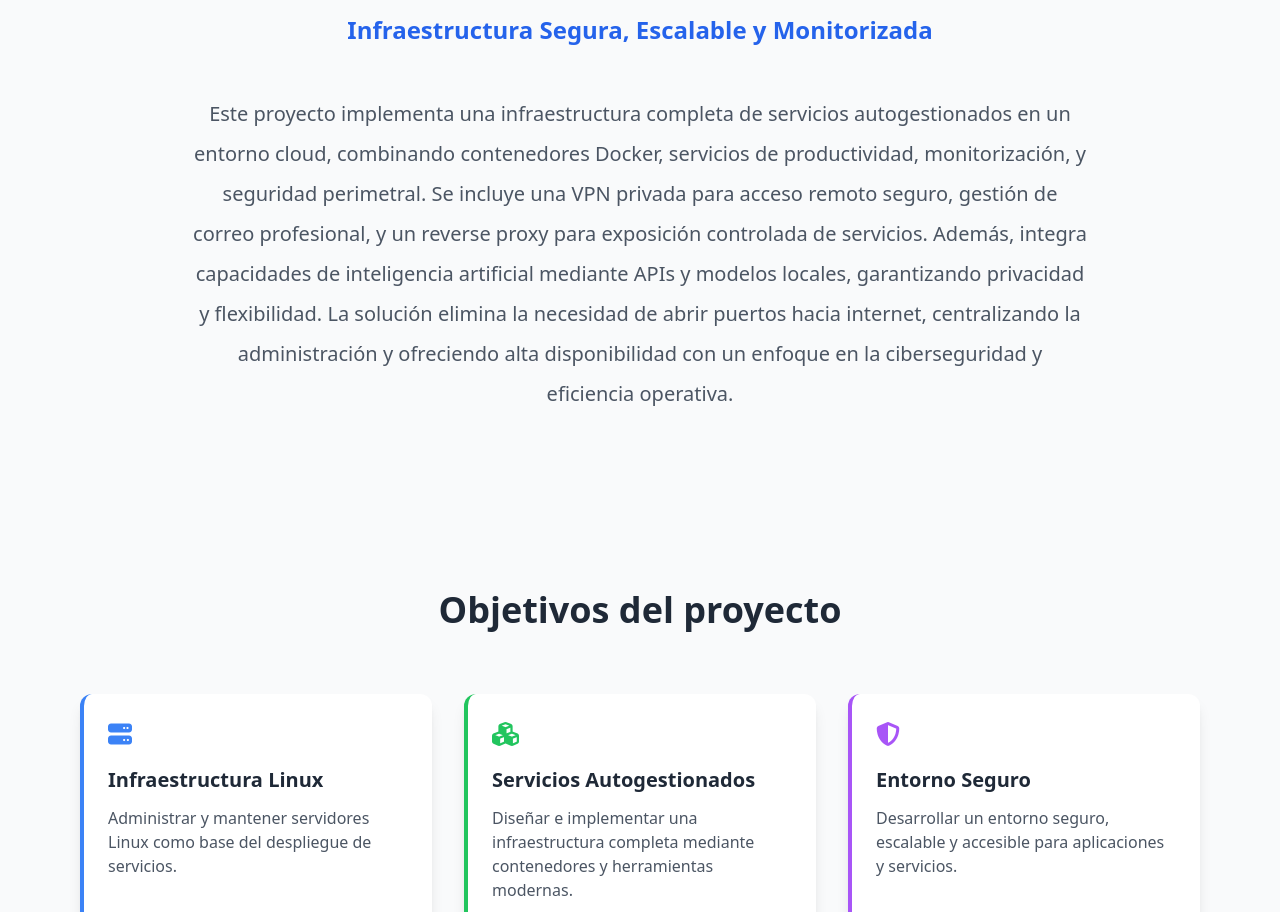
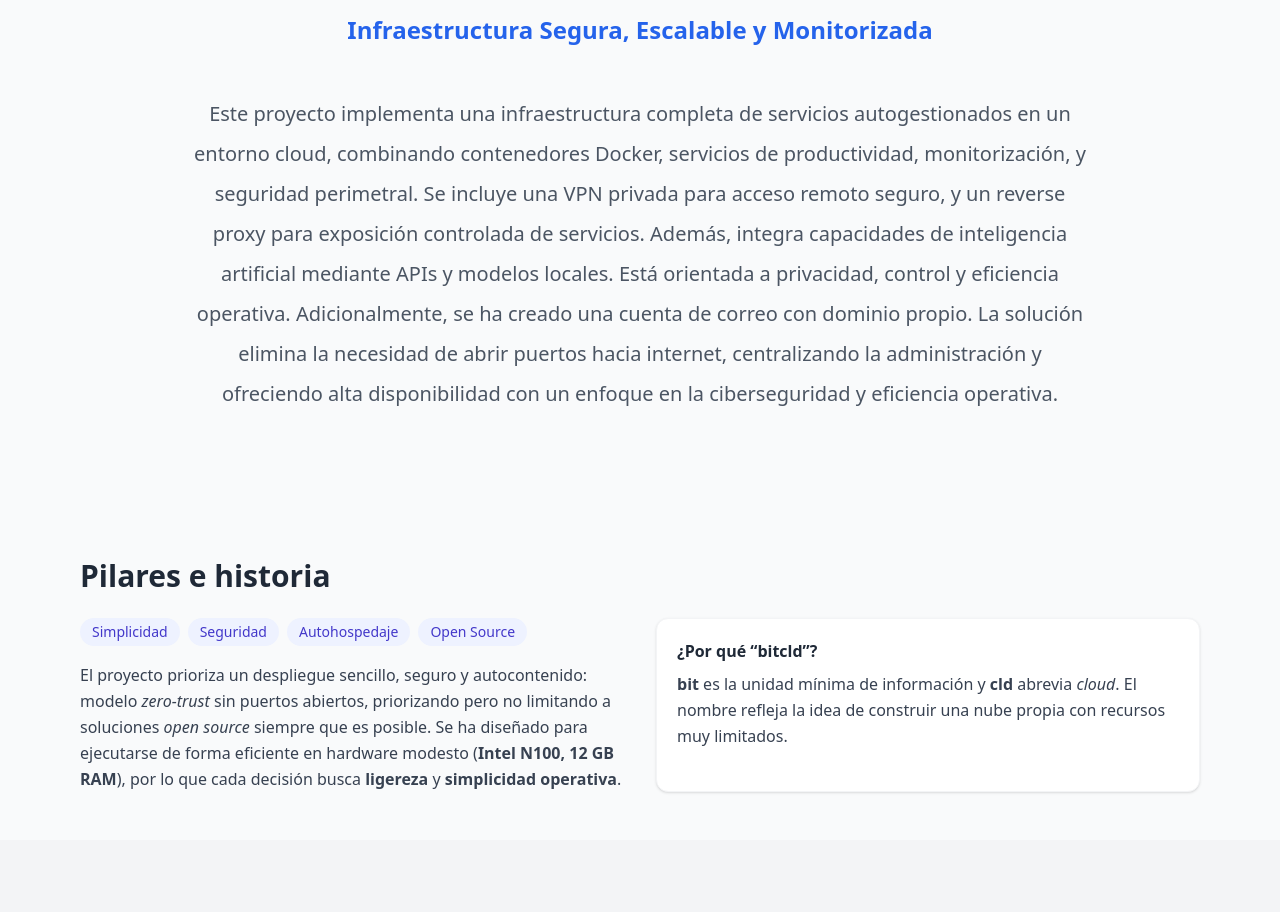
Before and after one commit to ittaidev/bitcld-home-page, a plain HTML site: page index.html in a window 1280 px wide. Shown: the part 506-1418 px from the top of the page. Drawn offline with nearby package versions, Linux system fonts and the light colour scheme.

Commit message:
Update index.html

```diff
--- a/index.html
+++ b/index.html
@@ -12,7 +12,7 @@
   <!-- Header -->
   <header class="bg-white shadow fixed top-0 left-0 w-full z-50">
     <div class="max-w-6xl mx-auto px-4 py-4 flex justify-between items-center">
-      <h1 class="text-2xl font-bold">Proyecto Final ASIR</h1>
+      <h1 class="text-2xl font-bold">Proyecto Final de ASIR</h1>
       <a href="https://docs.bitcld.com"
           class="bg-blue-600 text-white px-4 py-2 rounded-xl shadow hover:bg-blue-700 transition">
         Ver documentación
@@ -20,17 +20,17 @@
     </div>
   </header>
 
-  <!-- Hero -->
+  <!-- Hero mejorado -->
   <section class="max-w-6xl mx-auto px-4 py-16 md:py-24 text-center">
     <div class="space-y-8 md:space-y-12">
-
+      <!-- Logo con más espacio -->
       <div class="mb-8 md:mb-12">
         <img src="https://raw.githubusercontent.com/Bitcld/icon-host/main/logo/logonobg2.png"
              class="mx-auto w-48 md:w-64 h-auto"
              alt="Logo del proyecto" />
       </div>
 
-      <!-- Título  -->
+      <!-- Título con mejor jerarquía -->
       <div class="space-y-4 md:space-y-6">
         <h2 class="text-3xl md:text-5xl font-bold text-gray-900 leading-tight">
           Plataforma Autogestionada de Servicios en la Nube
@@ -40,14 +40,14 @@
         </p>
       </div>
 
-      <!-- Descripción -->
+      <!-- Descripción con mejor legibilidad -->
       <div class="max-w-4xl mx-auto">
         <p class="text-lg md:text-xl text-gray-600 leading-relaxed md:leading-loose">
           Este proyecto implementa una infraestructura completa de servicios autogestionados en un entorno cloud,
           combinando contenedores Docker, servicios de productividad, monitorización, y seguridad perimetral.
-          Se incluye una VPN privada para acceso remoto seguro, gestión de correo profesional, y un reverse proxy
+          Se incluye una VPN privada para acceso remoto seguro, y un reverse proxy
           para exposición controlada de servicios. Además, integra capacidades de inteligencia artificial mediante
-          APIs y modelos locales, garantizando privacidad y flexibilidad. La solución elimina la necesidad de abrir
+          APIs y modelos locales. Está orientada a privacidad, control y eficiencia operativa. Adicionalmente, se ha creado una cuenta de correo con dominio propio. La solución elimina la necesidad de abrir
           puertos hacia internet, centralizando la administración y ofreciendo alta disponibilidad con un enfoque
           en la ciberseguridad y eficiencia operativa.
         </p>
@@ -55,7 +55,37 @@
     </div>
   </section>
 
-  <!-- Objetivos Generales -->
+  <!-- Pilares e historia -->
+  <section id="pilares" class="py-12">
+    <div class="max-w-6xl mx-auto px-4">
+      <h3 class="text-2xl md:text-3xl font-bold mb-6">Pilares e historia</h3>
+      <div class="grid md:grid-cols-2 gap-8">
+        <div class="space-y-4">
+          <div class="flex flex-wrap gap-2">
+            <span class="px-3 py-1 rounded-full bg-indigo-50 text-indigo-700 text-sm">Simplicidad</span>
+            <span class="px-3 py-1 rounded-full bg-indigo-50 text-indigo-700 text-sm">Seguridad</span>
+            <span class="px-3 py-1 rounded-full bg-indigo-50 text-indigo-700 text-sm">Autohospedaje</span>
+            <span class="px-3 py-1 rounded-full bg-indigo-50 text-indigo-700 text-sm">Open Source</span>
+          </div>
+          <p class="text-gray-700 dark:text-gray-300 leading-relaxed">
+            El proyecto prioriza un despliegue sencillo, seguro y autocontenido: modelo <em>zero‑trust</em> sin puertos abiertos,
+            priorizando pero no limitando a soluciones <em>open source</em> siempre que es posible. Se ha diseñado para
+            ejecutarse de forma eficiente en hardware modesto (<strong>Intel N100, 12&nbsp;GB RAM</strong>), por lo que cada decisión busca
+            <strong>ligereza</strong> y <strong>simplicidad operativa</strong>.
+          </p>
+        </div>
+        <div class="bg-white dark:bg-gray-900 rounded-xl p-5 shadow border border-gray-100 dark:border-gray-800">
+          <h4 class="font-semibold mb-2">¿Por qué “bitcld”?</h4>
+          <p class="text-gray-700 dark:text-gray-300 leading-relaxed">
+            <strong>bit</strong> es la unidad mínima de información y <strong>cld</strong> abrevia <em>cloud</em>. El nombre refleja la
+            idea de construir una nube propia con recursos muy limitados.
+          </p>
+        </div>
+      </div>
+    </div>
+  </section>
+
+  <!-- Objetivos Generales
   <section class="py-16 md:py-20">
     <div class="max-w-6xl mx-auto px-4">
       <h3 class="text-3xl md:text-4xl font-bold text-center mb-12 md:mb-16">Objetivos del proyecto</h3>
@@ -109,7 +139,7 @@
         </div>
       </div>
     </div>
-  </section>
+  </section> -->
 
   <!-- Tecnologías -->
   <section class="py-16 md:py-20 bg-gray-100">
@@ -171,7 +201,7 @@
 <!-- Objetivos Específicos -->
 <section class="py-16 md:py-20">
   <div class="max-w-6xl mx-auto px-4">
-      <h3 class="text-3xl md:text-4xl font-bold text-center mb-12 md:mb-16">Objetivos específicos</h3>
+    <h3 class="text-3xl md:text-4xl font-bold text-center mb-12 md:mb-16">Objetivos del proyecto</h3>
     <div class="grid grid-cols-1 md:grid-cols-2 gap-8">
       <div class="space-y-6">
         <!-- Linux Server -->
@@ -342,15 +372,24 @@
   </div>
 </section>
 
+    <section class="py-10">
+      <div class="max-w-6xl mx-auto px-4 text-center">
+        <div class="inline-flex items-center gap-3 bg-white dark:bg-gray-900 rounded-2xl p-4 shadow border border-gray-100 dark:border-gray-800">
+          <span class="text-sm">Para ver con detalle la implementación</span>
+          <a href="https://docs.bitcld.com" rel="noopener noreferrer" class="px-4 py-2 rounded-xl bg-blue-600 text-white hover:bg-blue-700">Ir a la documentación</a>
+        </div>
+      </div>
+    </section>
+
   <!-- Footer -->
   <footer class="bg-gray-800 text-gray-200 py-8 mt-12">
     <div class="max-w-6xl mx-auto px-4 text-center">
-      <p class="text-lg">© 2025 Proyecto Final ASIR · Desarrollado por Ittai Rivero (@ittaidev)</p>
+      <p class="text-lg">© 2025 Proyecto Final de ASIR · Desarrollado por Ittai Rivero (@ittaidev)</p>
       <div class="mt-4 flex justify-center space-x-4">
 
-        <!-- <a href="https://ittai.dev" class="text-gray-300 hover:text-white transition">
-        <i class="fas fa-globe text-xl"></i> -->
-        </a>
+       <!--<a href="https://ittai.dev" class="text-gray-300 hover:text-white transition">
+        <i class="fas fa-globe text-xl"></i>
+        </a> -->
         <a href="https://github.com/ittaidev" class="text-gray-300 hover:text-white transition">
           <i class="fab fa-github text-xl"></i>
         </a>
```
Lines whose indentation alone changed are shown as unchanged.
